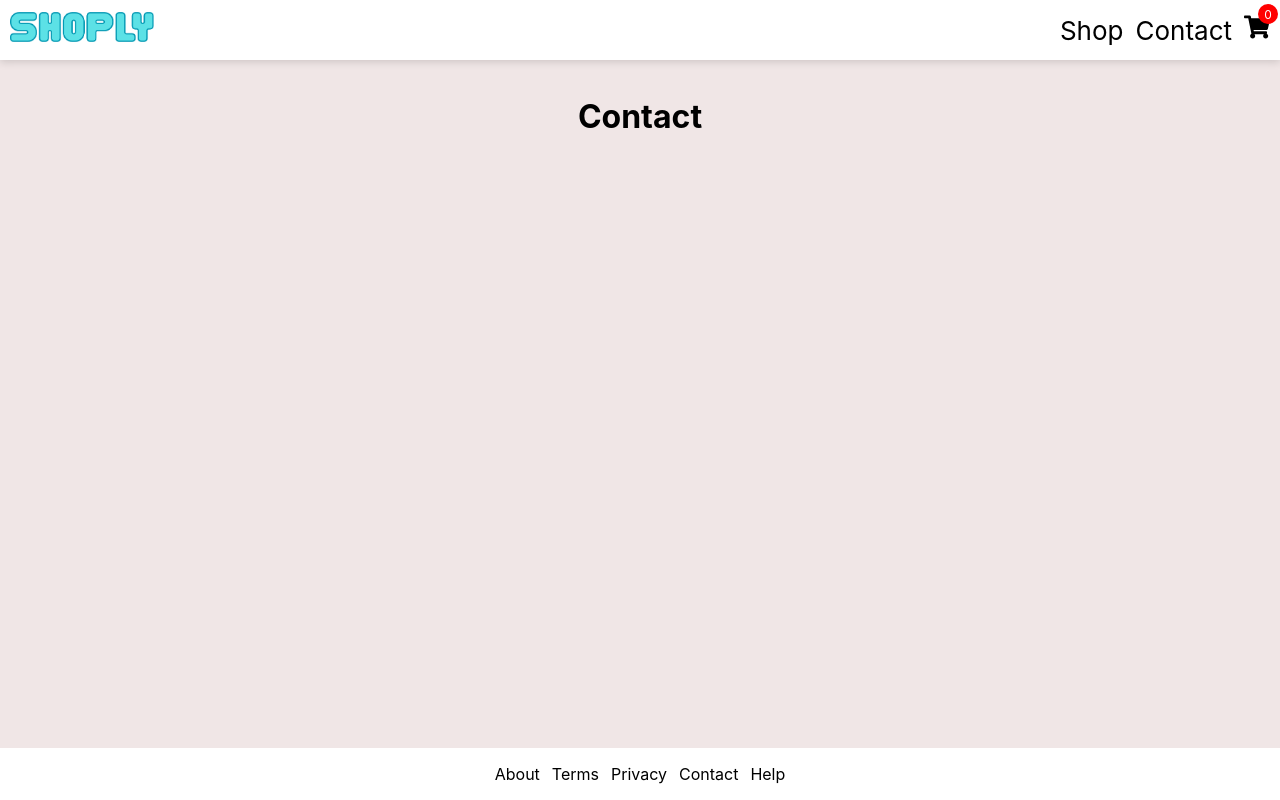
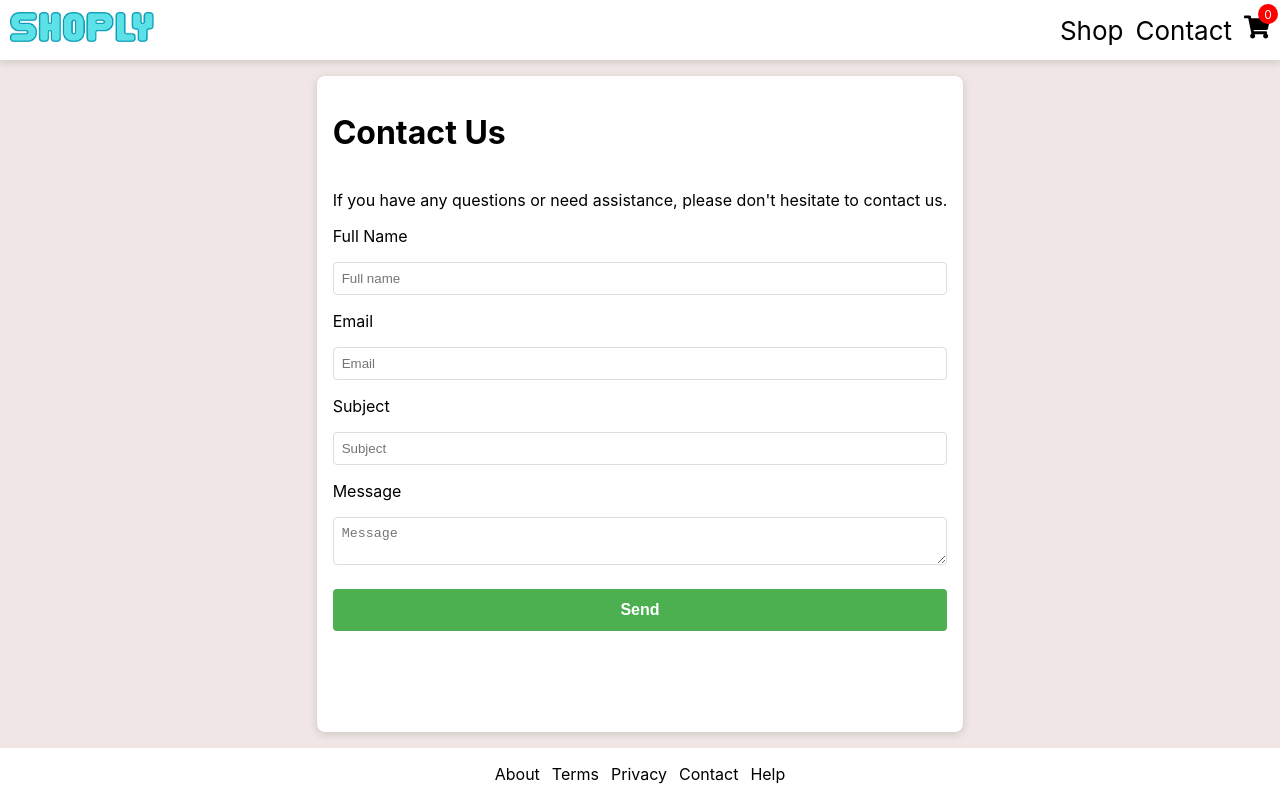
Before and after one commit to stineknutsen/js-frameworks-course-assignment, a React (Create React App) app in the folder ecom-store-app/: page /contact in a window 1280 px wide. Built offline with nearby package versions, Linux system fonts and the light colour scheme.

Commit message:
started on contact page

```diff
--- a/ecom-store-app/src/App.js
+++ b/ecom-store-app/src/App.js
@@ -6,13 +6,14 @@ import ProductPage from "./pages/ProductPage";
 import HomePage from "./pages/HomePage";
 import CheckoutPage from "./pages/CheckoutPage";
 import CheckoutSuccessPage from "./pages/CheckoutSuccessPage";
+import ContactPage from "./pages/ContactPage";
 
 function App() {
   return (
     <Routes>
       <Route path="/" element={<Layout />}>
         <Route index element={<HomePage />} />
-        <Route path="/contact" element={<h1>Contact</h1>} />
+        <Route path="/contact" element={<ContactPage />} />
         <Route path="/product/:id" element={<ProductPage />} />
         <Route path="/checkout" element={<CheckoutPage />} />
         <Route path="/checkout/success" element={<CheckoutSuccessPage />} />
--- a/ecom-store-app/src/pages/ContactPage/index.jsx
+++ b/ecom-store-app/src/pages/ContactPage/index.jsx
@@ -0,0 +1,119 @@
+import { useState } from "react";
+import styled from "styled-components";
+
+const Container = styled.div`
+  display: flex;
+  flex-direction: column;
+  padding: 1rem;
+  background: white;
+  border-radius: 8px;
+  box-shadow: 0 2px 8px rgba(0, 0, 0, 0.15);
+`;
+
+const Form = styled.form`
+  display: flex;
+  flex-direction: column;
+  gap: 1rem;
+`;
+
+const Input = styled.input`
+  padding: 0.5rem;
+  border: 1px solid #ddd;
+  border-radius: 4px;
+  box-sizing: border-box;
+`;
+
+const Textarea = styled.textarea`
+  padding: 0.5rem;
+  border: 1px solid #ddd;
+  border-radius: 4px;
+  box-sizing: border-box;
+`;
+
+const Button = styled.button`
+  padding: 0.75rem;
+  background-color: #4caf50;
+  color: white;
+  font-weight: bold;
+  border: none;
+  border-radius: 4px;
+  cursor: pointer;
+  margin-top: 0.5rem;
+  font-size: 1rem;
+
+  &:hover {
+    background-color: #45a049;
+  }
+`;
+
+export default function ContactPage() {
+  const [formData, setFormData] = useState({
+    name: "",
+    email: "",
+    subject: "",
+    message: "",
+  });
+
+  const handleChange = (event) => {
+    const { name, value } = event.target;
+    setFormData((prevData) => ({
+      ...prevData,
+      [name]: value,
+    }));
+  };
+
+  const handleSubmit = (event) => {
+    event.preventDefault();
+    console.log(formData);
+    setFormData({
+      name: "",
+      email: "",
+      subject: "",
+      message: "",
+    });
+  };
+
+  return (
+    <Container>
+      <h1>Contact Us</h1>
+      <p>
+        If you have any questions or need assistance, please don't hesitate to
+        contact us.
+      </p>
+      <Form onSubmit={handleSubmit}>
+        <label>Full Name</label>
+        <Input
+          type="text"
+          placeholder="Full name"
+          name="name"
+          value={formData.name}
+          onChange={handleChange}
+        />
+        <label>Email</label>
+        <Input
+          type="email"
+          placeholder="Email"
+          name="email"
+          value={formData.email}
+          onChange={handleChange}
+        />
+        <label>Subject</label>
+        <Input
+          type="text"
+          placeholder="Subject"
+          name="subject"
+          value={formData.subject}
+          onChange={handleChange}
+        />
+        <label>Message</label>
+        <Textarea
+          placeholder="Message"
+          name="message"
+          value={formData.message}
+          onChange={handleChange}
+        />
+        <Button type="submit">Send</Button>
+      </Form>
+    </Container>
+  );
+}
--- a/ecom-store-app/src/pages/HomePage/index.jsx
+++ b/ecom-store-app/src/pages/HomePage/index.jsx
@@ -26,7 +26,6 @@ export default function HomePage() {
       setProducts(data);
     });
   }, []);
-  console.log(products);
   return (
     <div>
       <h1>All products</h1>
```
